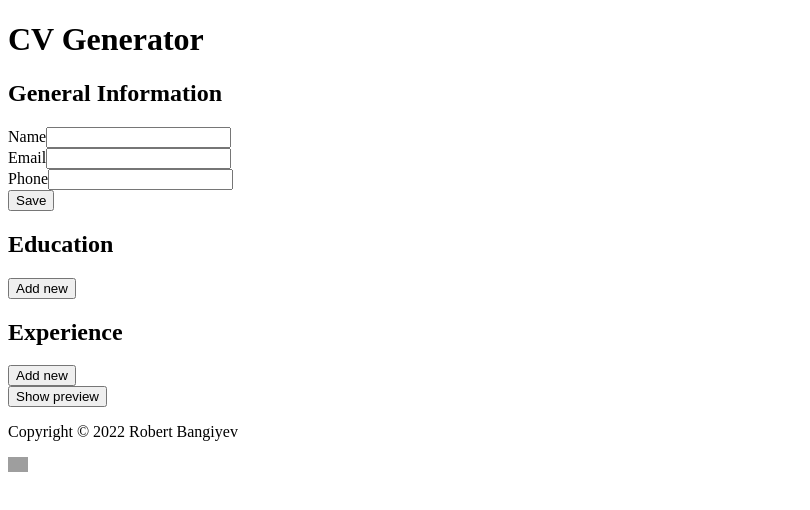
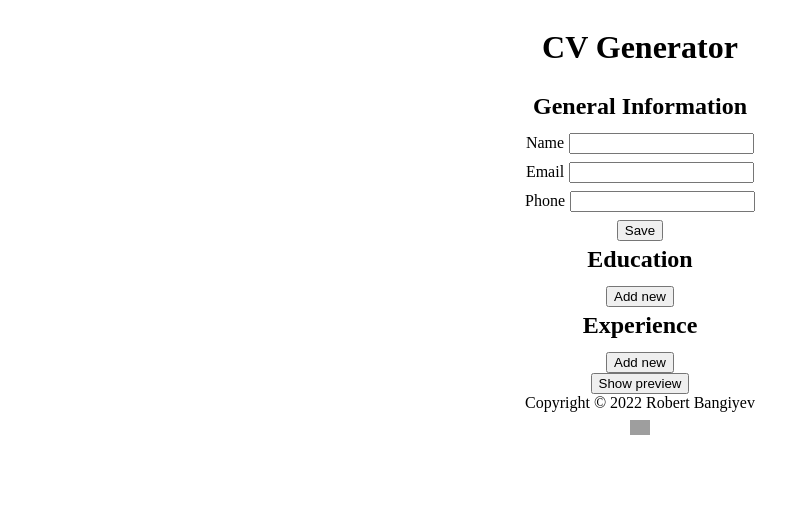
Before and after one commit to RobertBangiyev/cv-generator, a React (Create React App) app: page / in a window 1280 px wide. Shown: the top 510 px of the page, without its empty margins (0-810 px from the left). Built offline with nearby package versions, Linux system fonts and the light colour scheme; grey boxes are pictures that could not be loaded.

Commit message:
Centered all items

```diff
--- a/src/App.js
+++ b/src/App.js
@@ -106,11 +106,11 @@ function App() {
         {experiences.map((experience) => {
           return <Experience preview='false' key={experience.id} id={experience.id} companyName={experience.companyName} posTitle={experience.posTitle} description={experience.description} startDate={experience.startDate} endDate={experience.endDate} removeExperience={removeExperience} editExperience={editExperience}/>
         })}
-        {!preview && <button onClick={() => setPreview(true)} type='button'>Show preview</button>}
-        {preview && <button onClick={() => setPreview(false)} type='button'>Hide preview</button>}
+        {!preview && <button className='special-btn' onClick={() => setPreview(true)} type='button'>Show preview</button>}
+        {preview && <button className='special-btn' onClick={() => setPreview(false)} type='button'>Hide preview</button>}
       </form>
       {preview && <Preview nameContent={nameContent} emailContent={emailContent} phoneContent={phoneContent} educations={educations} experiences={experiences} />}
-      {preview && <button onClick={() => window.print()} type='button'>Save pdf</button>}
+      {preview && <button className='special-btn' onClick={() => window.print()} type='button'>Save pdf</button>}
       <Footer />
     </div>
   );
--- a/src/components/Education.js
+++ b/src/components/Education.js
@@ -5,7 +5,7 @@ class Education extends Component {
         const { schoolName, major, studyDate, id, removeEducation, editEducation, preview } = this.props;
 
         return (
-            <div>
+            <div className="education">
                 <p>{schoolName}</p>
                 <p>{major}</p>
                 <p>{studyDate}</p>
--- a/src/components/EducationForm.js
+++ b/src/components/EducationForm.js
@@ -8,7 +8,7 @@ class EducationForm extends Component {
         const { schoolName, setSchoolName, major, setMajor, studyDate, setStudyDate, addEducation, saveEducation, editingEducation } = this.props;
 
         return (
-            <div>
+            <div className="education-form">
                 <h2>Education</h2>
                 {editingEducation && <Info name="School Name" content={schoolName} changeHandler={setSchoolName}/>}
                 {editingEducation && <Info name="Field of Study" content={major} changeHandler={setMajor}/>}
--- a/src/components/Experience.js
+++ b/src/components/Experience.js
@@ -4,7 +4,7 @@ class Experience extends Component {
     render() {
         const { id, companyName, posTitle, description, startDate, endDate, editExperience, removeExperience, preview } = this.props;
         return (
-            <div>
+            <div className="experience">
                 <p>{companyName}</p>
                 <p>{posTitle}</p>
                 <p>{description}</p>
--- a/src/components/ExperienceForm.js
+++ b/src/components/ExperienceForm.js
@@ -7,7 +7,7 @@ class ExperienceForm extends Component {
         const { companyName, setCompanyName, posTitle, setPosTitle, description, setDescription, startDate, setStartDate, endDate, setEndDate, editingExperience, saveExperience, addExperience } = this.props;
 
         return (
-            <div>
+            <div className="experience-form">
                 <h2>Experience</h2>
                 {editingExperience && <Info name='Company Name' content={companyName} changeHandler={setCompanyName}/>}
                 {editingExperience && <Info name='Position Title' content={posTitle} changeHandler={setPosTitle}/>}
--- a/src/components/General.js
+++ b/src/components/General.js
@@ -5,7 +5,7 @@ class General extends Component {
         const { editGeneral, nameContent, emailContent, phoneContent } = this.props;
 
         return (
-            <div>
+            <div className="general">
                 <p>{nameContent}</p>
                 <p>{emailContent}</p>
                 <p>{phoneContent}</p>
--- a/src/components/GeneralForm.js
+++ b/src/components/GeneralForm.js
@@ -5,7 +5,7 @@ class GeneralForm extends Component {
     render() {
         const { saveGeneral, editingGeneral, nameContent, setNameContent, emailContent, setEmailContent, phoneContent, setPhoneContent } = this.props;
         return (
-            <div>
+            <div className="general-form">
                 <h2>General Information</h2>
                 {editingGeneral && <Info name="Name" content={nameContent} changeHandler={setNameContent}/>}
                 {editingGeneral && <Info name="Email" content={emailContent} changeHandler={setEmailContent} type='email'/>}
--- a/src/styles/App.css
+++ b/src/styles/App.css
@@ -17,6 +17,44 @@ img {
   width: 20px;
 }
 
+h2 {
+  margin: 5px 0 5px 0;
+  padding: 0;
+}
+
+.header {
+  text-align: center;
+}
+
+p {
+  margin: 0;
+  padding: 0;
+}
+
+.general-form, .general, .education-form, .education, .experience-form, .experience, .preview, .footer {
+  display: flex;
+  flex-direction: column;
+  align-items: center;
+  gap: 8px;
+}
+
+form {
+  display: flex;
+  flex-direction: column;
+  align-items: center;
+}
+
+.App {
+  display: flex;
+  flex-direction: column;
+  align-items: center;
+}
+
+
+form input {
+  margin-left: 5px;
+}
+
 @media print {
   form, .footer, .header, button {
       display: none;
```
Also changed, not shown: 1 other file (tests, documents, lock files or other folders).
